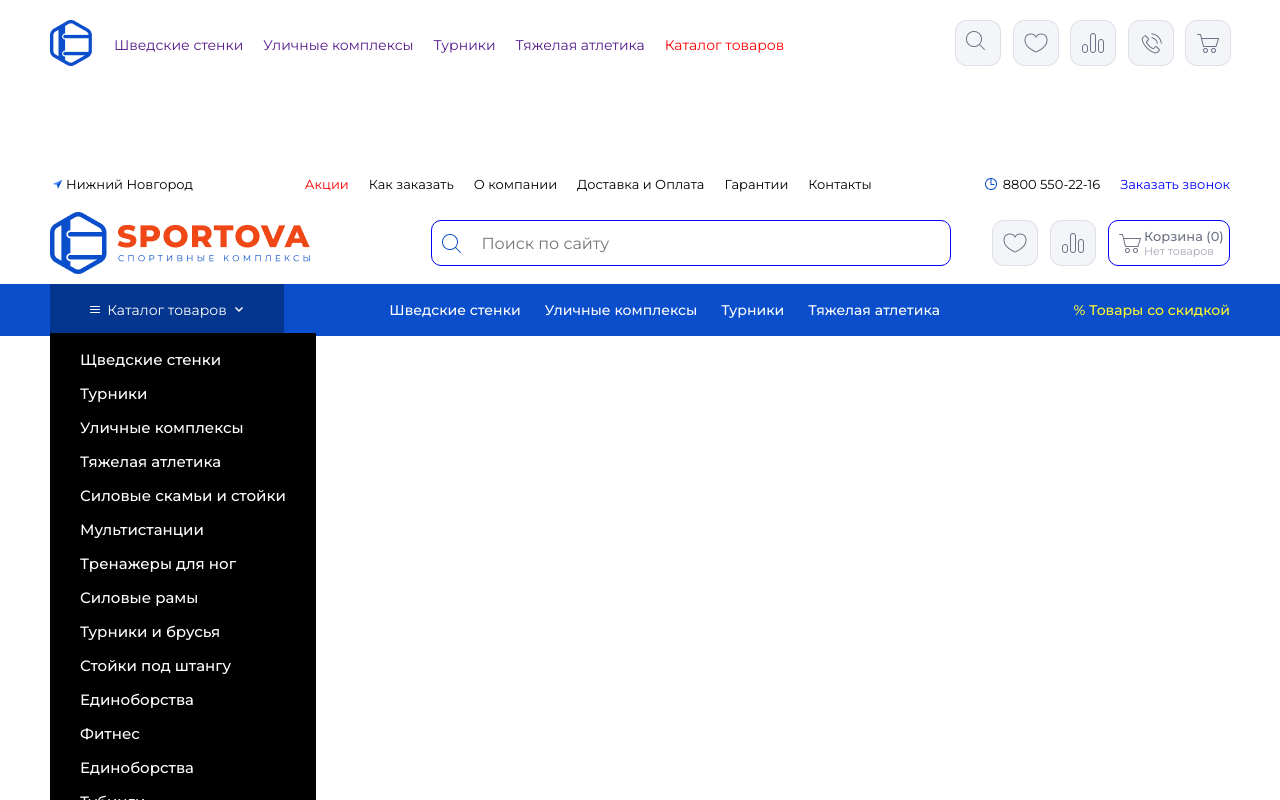
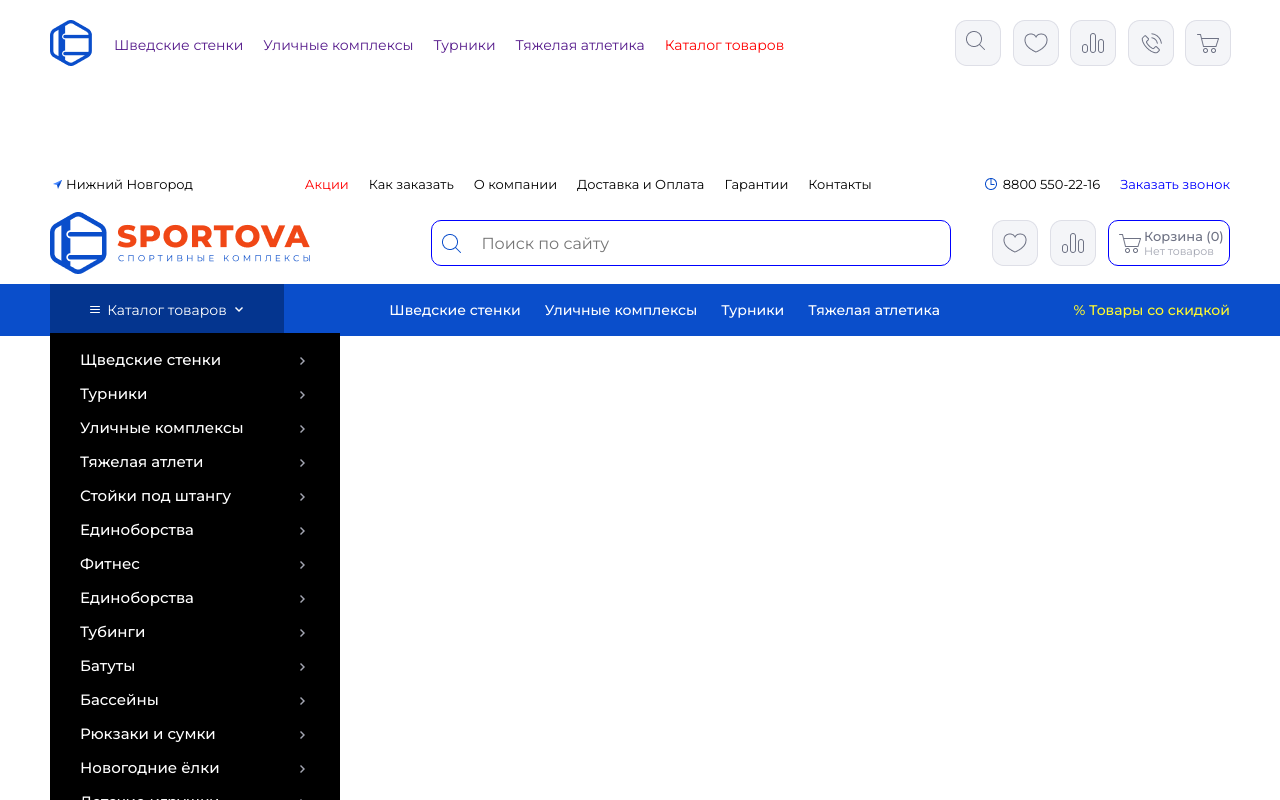
Before and after one commit to EdilAskarbekUulu/edil, a React (Create React App) app in the folder my-app/: page / in a window 1280 px wide. Both pictures are taken after a click on the button "Каталог товаров". Shown: the top 800 px of the page. Built offline with nearby package versions, Linux system fonts and the light colour scheme.

Commit message:
edil
Signed-off-by: EdilAskarbekUulu <edilaskarov55@gmail.com>

```diff
--- a/my-app/src/cotolog/catologAdd.jsx
+++ b/my-app/src/cotolog/catologAdd.jsx
@@ -1,35 +1,28 @@
 import React from "react";
 import './cotologAdd.css'
+import photo1 from './img/right.png'
 
 export default function CatologAdd(){
     return(
         <>
         <div className="catologAdd">
             <ul>
-                <li>Щведские стенки</li>
-                <li>Турники</li>
-                <li>Уличные комплексы</li>
-                <li>Тяжелая атлетика
-                    <ul>
-                        <li>Силовые скамьи и стойки</li>
-                        <li>Мультистанции</li>
-                        <li>Тренажеры для ног</li>
-                        <li>Силовые рамы</li>
-                        <li>Турники и брусья</li>
-                    </ul>
-                </li>
-                <li>Стойки под штангу</li>
-                <li>Единоборства</li>
-                <li>Фитнес</li>
-                <li>Единоборства</li>
-                <li>Тубинги</li>
-                <li>Батуты</li>
-                <li>Бассейны</li>
-                <li>Рюкзаки и сумки</li>
-                <li>Новогодние ёлки</li>
-                <li>Детские игрушки</li>
-                <li>Самокаты</li>
-                <li>Велосипеды</li>
+                <li>Щведские стенки <img src={photo1} className="photoCat" /></li>
+                <li>Турники <img src={photo1} className="photoCat" /></li>
+                <li>Уличные комплексы <img src={photo1} className="photoCat" /></li>
+                <li>Тяжелая атлети <img src={photo1} className="photoCat" /></li>
+                <li>Стойки под штангу <img src={photo1} className="photoCat" /></li>
+                <li>Единоборства <img src={photo1} className="photoCat" /></li>
+                <li>Фитнес <img src={photo1} className="photoCat" /></li>
+                <li>Единоборства <img src={photo1} className="photoCat" /></li>
+                <li>Тубинги <img src={photo1} className="photoCat" /></li>
+                <li>Батуты <img src={photo1} className="photoCat" /></li>
+                <li>Бассейны <img src={photo1} className="photoCat" /></li>
+                <li>Рюкзаки и сумки <img src={photo1} className="photoCat" /></li>
+                <li>Новогодние ёлки <img src={photo1} className="photoCat" /></li>
+                <li>Детские игрушки <img src={photo1} className="photoCat" /></li>
+                <li>Самокаты <img src={photo1} className="photoCat" /></li>
+                <li>Велосипеды <img src={photo1} className="photoCat" /></li>
             </ul>
         </div>
         </>
--- a/my-app/src/cotolog/cotologAdd.css
+++ b/my-app/src/cotolog/cotologAdd.css
@@ -2,10 +2,17 @@
     position: absolute;
     color: rgb(255, 255, 255);
     background-color: black;
-    margin-top: 770px;
     padding: 10px 30px 0;
-    z-index: 100;
+    z-index: 770;
     font-size: 15px;
     font-family: "Montserrat", sans-serif;
     line-height: 34px;
+    margin-top: 600px;
 }
+.photoCat{
+   float: right;
+   margin-top: 10px;
+}
+.catologAdd ul{
+    width: 230px;
+}
```
Also changed, not shown: my-app/src/cotolog/img/right.png (added).
